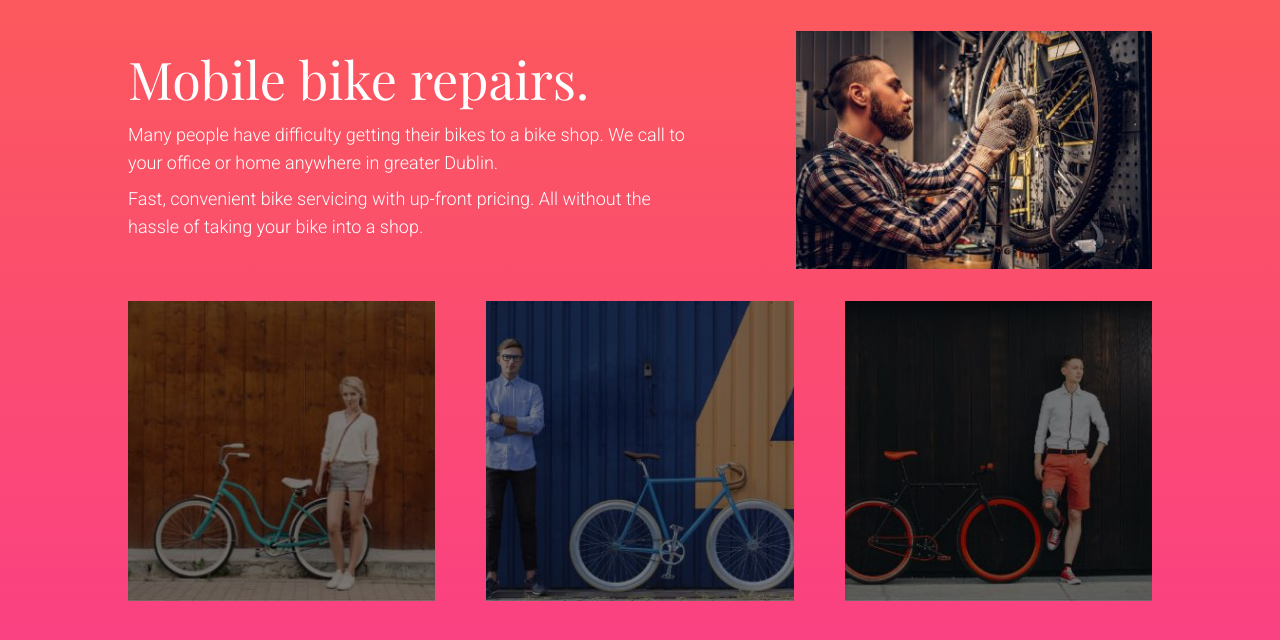
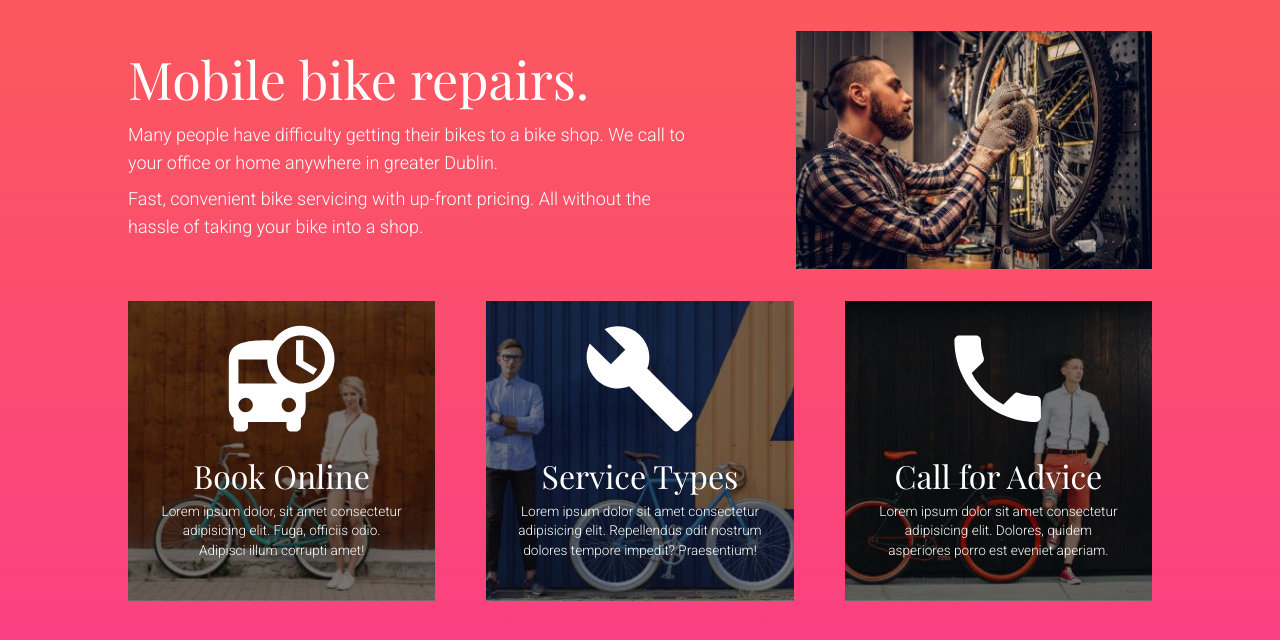
Before and after one commit to zevinal/zevinal.github.io, a plain HTML site: page index.html in a window 1280 px wide. Shown: the part 140-780 px from the top of the page. Drawn offline with nearby package versions, Linux system fonts and the light colour scheme.

Commit message:
Logos and test second page

```diff
--- a/index.html
+++ b/index.html
@@ -26,7 +26,7 @@
                 <img src="./images/logo-roar-bikes.svg" alt="Roar Bikes Logo">
             </div> <!-- /headerimage -->
             <nav>
-                <a href="#">Book Online</a>
+                <a href="./book.html">Book Online</a>
                 <a href="#">About</a>
                 <a href="#">Contact</a>
             </nav>
@@ -50,15 +50,21 @@
         <div class="cards">
 
             <div class="card1">
-
+                <img src="./images/icon1-delivery.png" alt="">
+                <h2>Book Online</h2>
+                <p>Lorem ipsum dolor, sit amet consectetur adipisicing elit. Fuga, officiis odio. Adipisci illum corrupti amet!</p>
             </div> <!-- /card1 -->
 
             <div class="card2">
-
+                <img src="./images/icon2-wrench.png" alt="">
+                <h2>Service Types</h2>
+                <p>Lorem ipsum dolor sit amet consectetur adipisicing elit. Repellendus odit nostrum dolores tempore impedit? Praesentium!</p>
             </div> <!-- /card2 -->
 
             <div class="card3">
-
+                <img src="./images/icon3-phone.png" alt="">
+                <h2>Call for Advice</h2>
+                <p>Lorem ipsum dolor sit amet consectetur adipisicing elit. Dolores, quidem asperiores porro est eveniet aperiam.</p>
             </div> <!-- /card3 -->
 
         </div> <!-- /cards -->
--- a/main.css
+++ b/main.css
@@ -62,6 +62,15 @@ main p {
 .cards {
     display: flex;
     justify-content: space-between;
+    text-align: center;
+}
+.cards p {
+    font-size: 0.85rem;
+    line-height: 1.2rem;
+    margin: 10px 30px 20px 30px;
+}
+.cards img {
+    margin-top: 20px;
 }
 .card1 {
     background-image: url(./images/image-background-card1.jpg);
@@ -70,11 +79,21 @@ main p {
     background-position: center;
     width: 30%;
 }
+.card1 h2 {
+    font-family: 'Playfair Display', serif;
+    font-size: 2rem;
+    margin-top: 20px;
+}
 .card2 {
     background-image: url(./images/image-background-card2.jpg);
     background-size: cover;
     background-position: center;
     width: 30%;
+}
+.card2 h2 {
+    font-family: 'Playfair Display', serif;
+    font-size: 2rem;
+    margin-top: 20px;
 }
 .card3 {
     background-image: url(./images/image-background-card3.jpg);
@@ -82,3 +101,8 @@ main p {
     background-position: center;
     width: 30%;
 }
+.card3 h2 {
+    font-family: 'Playfair Display', serif;
+    font-size: 2rem;
+    margin-top: 20px;
+}
```
Also changed, not shown: book.html (added, +37 -0 lines).
